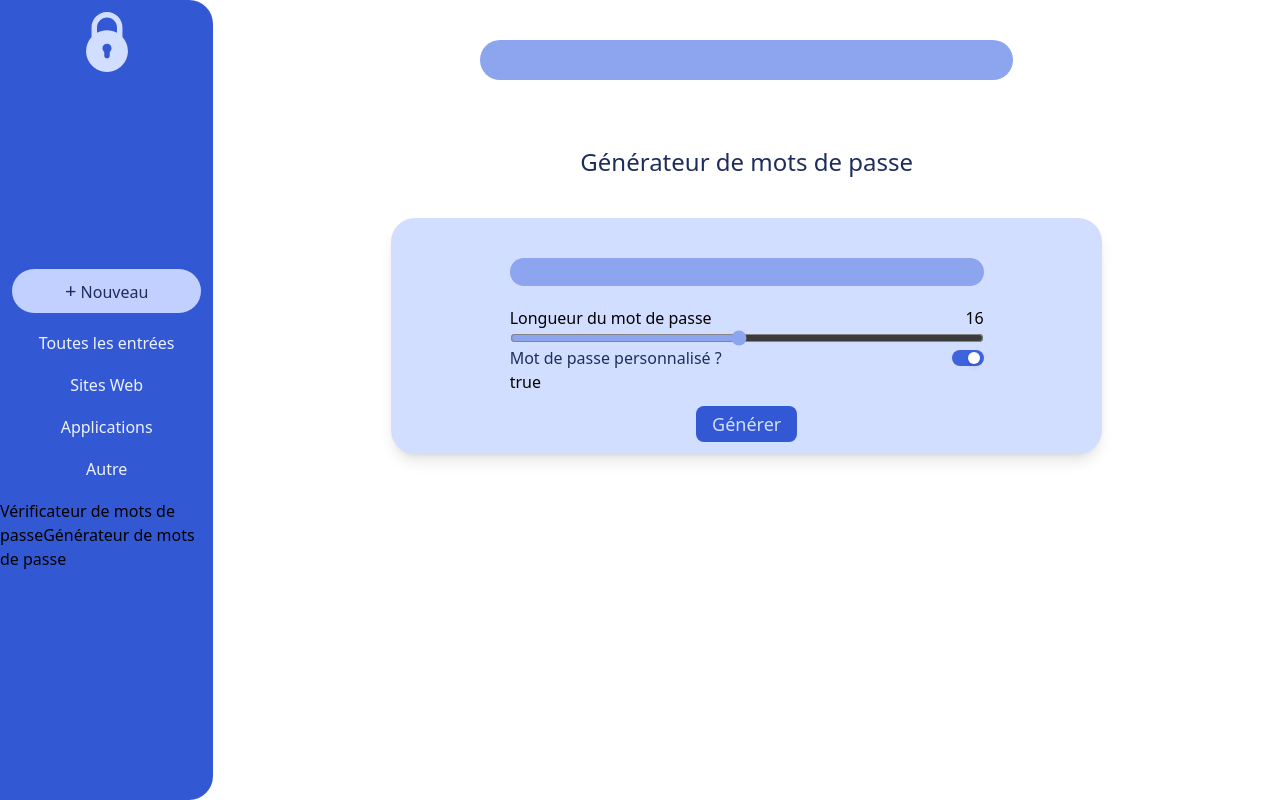
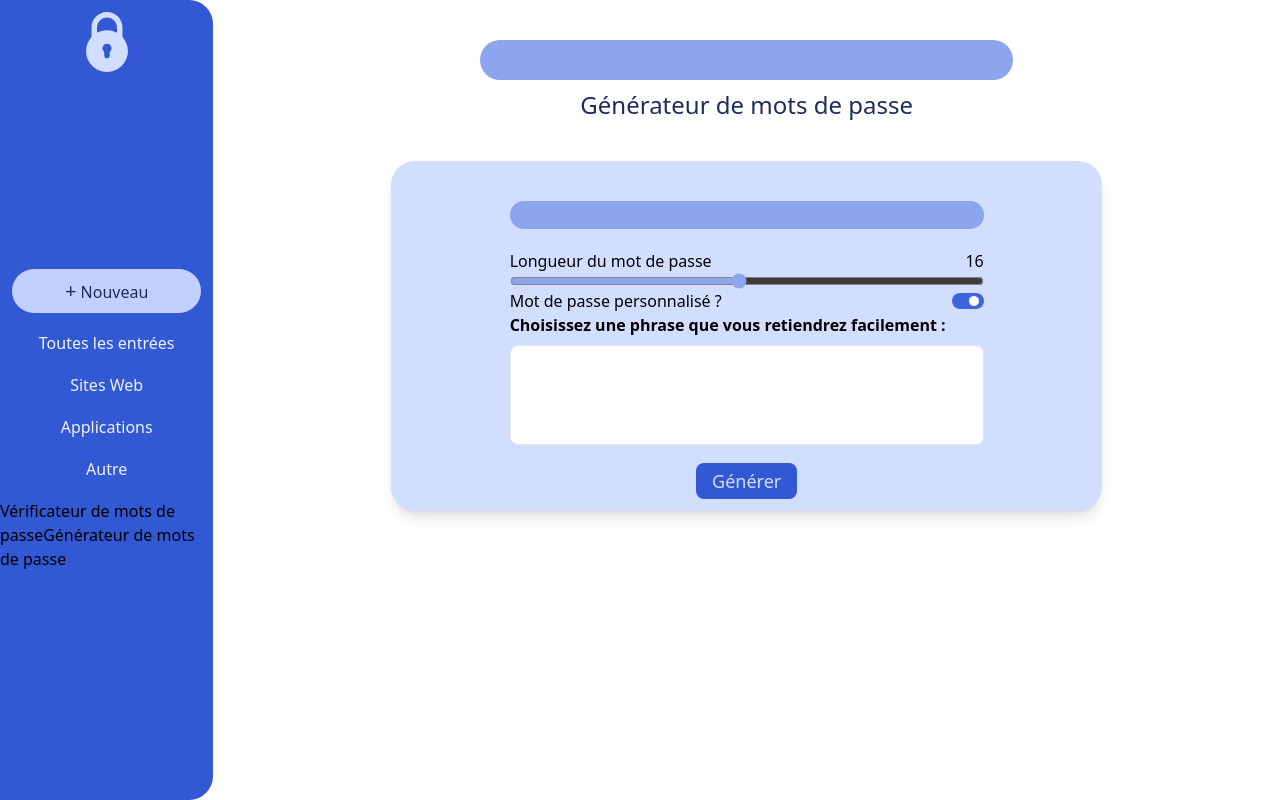
Before and after one commit to Shaktas/Projet-1-React-Express-Front, a React (Vite) app: page /genPwd in a window 1280 px wide. Both pictures are taken after a click on the element 967 px from the left and 322 px from the top of the page. Built offline with nearby package versions, Linux system fonts and the light colour scheme.

Commit message:
Dev : add PropTypes validation and enhance password generation functionality

```diff
--- a/src/Components/ActionComponents/ToggleSwitch.jsx
+++ b/src/Components/ActionComponents/ToggleSwitch.jsx
@@ -6,7 +6,7 @@ const ToggleSwitch = ({
     width: "w-8",
     height: "h-4",
     bgColorOn: "bg-blue-9",
-    bgColorOff: "bg-blue-6",
+    bgColorOff: "bg-blue-2",
     toggleWidth: "w-3",
     toggleHeight: "h-3",
     toggleColor: "bg-white",
@@ -35,7 +35,7 @@ const ToggleSwitch = ({
         className={`${properties.toggleColor}
         ${properties.toggleWidth}
         ${properties.toggleHeight}
-        } rounded-full shadow-md transform duration-300 ease-in-out ${
+        } rounded-full border-solid border border-blue-9 transform duration-300 ease-in-out ${
           isToggled ? properties.translateX : ""
         }`}
       ></div>
--- /dev/null
+++ b/src/Components/Password/CustomPwd.jsx
@@ -0,0 +1,26 @@
+import PropTypes from "prop-types";
+import { set } from "react-hook-form";
+
+function CustomPwd({ sentenceCustom, setSentenceCustomHandler }) {
+  return (
+    <div className="">
+      <label htmlFor="sentenceCustom" className="block font-bold mb-2">
+        Choisissez une phrase que vous retiendrez facilement :
+      </label>
+      <textarea
+        name="sentenceCustom"
+        id="sentenceCustom"
+        className="w-full px-3 py-2 text-gray-700 border rounded-lg focus:outline-none focus:shadow-outline resize-none min-h-[100px]"
+        value={sentenceCustom}
+        onChange={setSentenceCustomHandler}
+      />
+    </div>
+  );
+}
+
+export default CustomPwd;
+
+CustomPwd.propTypes = {
+  sentenceCustom: PropTypes.string,
+  setSentenceCustom: PropTypes.func,
+};
--- a/src/Components/Password/GenPwd.jsx
+++ b/src/Components/Password/GenPwd.jsx
@@ -4,6 +4,7 @@ import { genPwd } from "../../libs/function";
 import ClickButton from "../ActionComponents/ClickButton";
 import Checkbox from "../ActionComponents/Checkbox";
 import ToggleSwitch from "../ActionComponents/ToggleSwitch";
+import CustomPwd from "./CustomPwd";
 
 function GenPwd() {
   const [length, setLength] = useState(16);
@@ -13,6 +14,7 @@ function GenPwd() {
   const [symbolsBool, setSymbolsBool] = useState(false);
   const [pwd, setPwd] = useState("");
   const [isToggled, setIsToggled] = useState(false);
+  const [sentenceCustom, setSentenceCustom] = useState("");
 
   const checkboxParams = [
     {
@@ -48,10 +50,19 @@ function GenPwd() {
   function setSymbolsHandler(e) {
     setSymbolsBool(e.target.checked);
   }
+  function setSentenceCustomHandler(e) {
+    setSentenceCustom(e.target.value);
+  }
   function setPwdHandler() {
-    setPwd(
-      genPwd(lowerLetterBool, upperLetterBool, numberBool, symbolsBool, length)
-    );
+    const paramsGenPwd = {
+      lowerBool: lowerLetterBool,
+      upperBool: upperLetterBool,
+      numbersBool: numberBool,
+      symbolsBool: symbolsBool,
+      length: length,
+    };
+
+    setPwd(genPwd(paramsGenPwd, isToggled));
   }
 
   function setIsToggleHandler(isToggled) {
@@ -61,6 +72,7 @@ function GenPwd() {
   function PasteHandler() {
     navigator.clipboard.writeText(pwd);
   }
+  console.log("sentenceCustom :", sentenceCustom);
 
   return (
     <>
@@ -102,16 +114,19 @@ function GenPwd() {
               onChange={setLengthHandler}
             />
             <div className="flex items-center justify-between">
-              <span className="text-blue-12">Mot de passe personnalisé ?</span>
+              <span className="">Mot de passe personnalisé ?</span>
               <ToggleSwitch isToggle={setIsToggleHandler} />
             </div>
 
             {isToggled ? (
-              <p>true</p>
+              <CustomPwd
+                sentenceCustom={sentenceCustom}
+                setSentenceCustomHandler={setSentenceCustomHandler}
+              />
             ) : (
               checkboxParams.map((param) => (
                 <Checkbox
-                  key={param.id}
+                  key={param.id + "KeyGenPwd"}
                   string={param.string}
                   id={param.id}
                   onChange={param.onChange}
--- a/src/Components/Password/MessagePwd.jsx
+++ b/src/Components/Password/MessagePwd.jsx
@@ -1,3 +1,5 @@
+import PropTypes from "prop-types";
+
 function MessagePwd(strength) {
   switch (strength.strength) {
     case 0:
@@ -69,4 +71,8 @@ function MessagePwd(strength) {
   }
 }
 
+MessagePwd.propTypes = {
+  strength: PropTypes.number,
+};
+
 export default MessagePwd;
--- a/src/Components/Password/StrengthPwd.jsx
+++ b/src/Components/Password/StrengthPwd.jsx
@@ -1,3 +1,5 @@
+import PropTypes from "prop-types";
+
 function StrengthPwd(strength) {
   switch (strength.strength) {
     case 0:
@@ -60,3 +62,7 @@ function StrengthPwd(strength) {
 }
 
 export default StrengthPwd;
+
+StrengthPwd.propTypes = {
+  strength: PropTypes.number,
+};
--- a/src/libs/function.jsx
+++ b/src/libs/function.jsx
@@ -91,23 +91,39 @@ function shuffleArray(array) {
   }
   return array;
 }
-export function genPwd(lowerBool, upperBool, numbersBool, symbolsBool, length) {
+export function genPwd(
+  params = {
+    lowerBool: false,
+    upperBool: false,
+    numbersBool: false,
+    symbolsBool: false,
+    length: 16,
+  },
+  isToggled = false
+) {
   let charArr = [];
   let pwd = "";
+  if (!isToggled) {
+    if (params.lowerBool) charArr = [...charArr, ...lettersLower];
+    if (params.upperBool) charArr = [...charArr, ...lettersUpper];
+    if (params.numbersBool) charArr = [...charArr, ...numbers];
+    if (params.symbolsBool) charArr = [...charArr, ...symbols];
 
-  if (lowerBool) charArr = [...charArr, ...lettersLower];
-  if (upperBool) charArr = [...charArr, ...lettersUpper];
-  if (numbersBool) charArr = [...charArr, ...numbers];
-  if (symbolsBool) charArr = [...charArr, ...symbols];
-  if (charArr.length != 0) {
-    charArr = shuffleArray(charArr);
+    if (charArr.length !== 0) {
+      charArr = shuffleArray(charArr);
 
-    for (let index = 0; index <= length; index++) {
-      const indexRandom = Math.floor(Math.random() * charArr.length);
-      pwd += charArr[indexRandom];
+      for (let index = 0; index <= params.length; index++) {
+        const indexRandom = Math.floor(Math.random() * charArr.length);
+        pwd += charArr[indexRandom];
+      }
     }
+
+    return pwd;
+  } else {
+    // Implement the actual functionality for when isToggled is true
+    // For example, you could return a default password or handle it differently
+    return "defaultPassword"; // Replace with actual implementation
   }
-  return pwd;
 }
 
 /* Fin Pwd Fonction */
```
Also changed, not shown: src/Components/ActionComponents/Checkbox.jsx (+8 -0 lines), src/Components/ActionComponents/ClickButton.jsx (+9 -2 lines).
